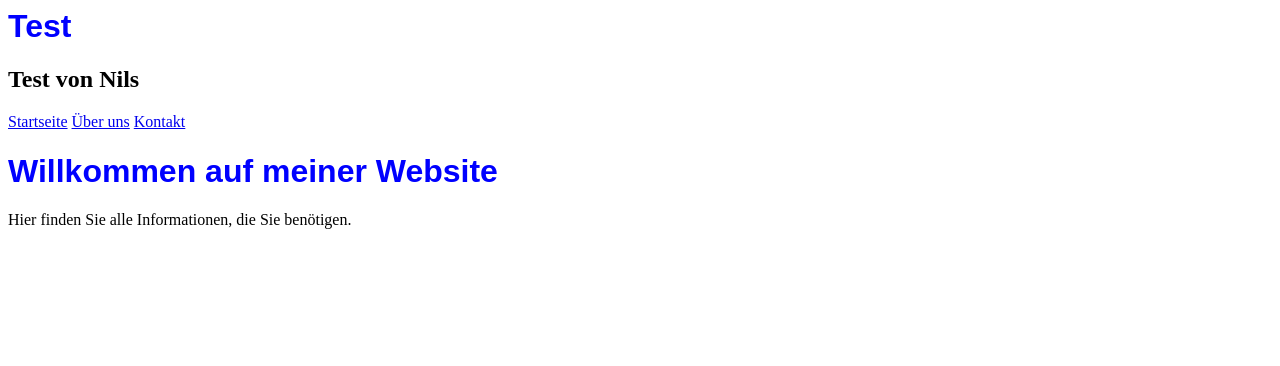
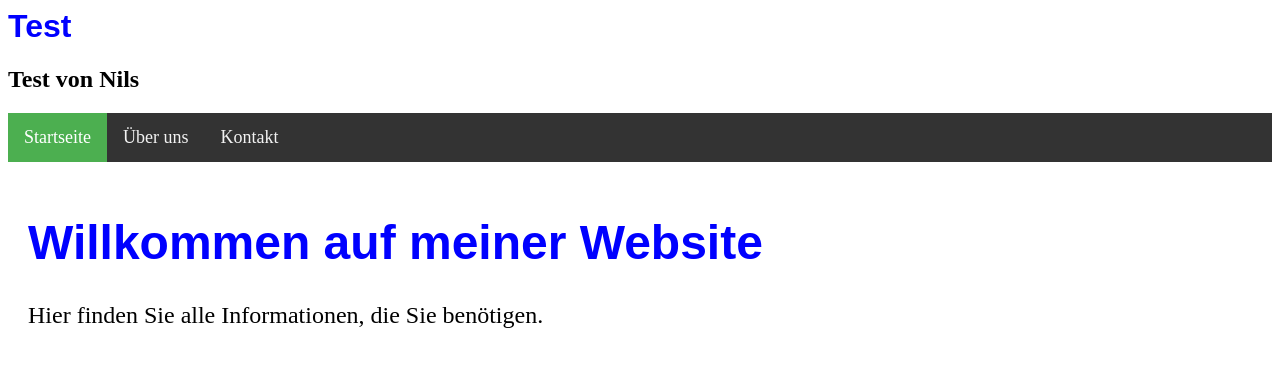
Before and after one commit to Timon-Okle/AL4_Enes_Luca_TimonO_Nils, a plain HTML site: page index.html in a window 1280 px wide. Drawn offline with Linux system fonts and the light colour scheme.

Commit message:
Update style.css

```diff
--- a/style.css
+++ b/style.css
@@ -2,3 +2,43 @@ h1 {
   color: blue;
   font-family: 'Avenir', sans-serif;
 }
+    /* Styles für die Navbar */
+    .navbar {
+      background-color: #333;
+      overflow: hidden;
+      font-size: 18px;
+    }
+
+    .navbar a {
+      float: left;
+      display: block;
+      color: #f2f2f2;
+      text-align: center;
+      padding: 14px 16px;
+      text-decoration: none;
+    }
+
+    .navbar a:hover {
+      background-color: #ddd;
+      color: black;
+    }
+
+    .navbar a.active {
+      background-color: #4CAF50;
+      color: white;
+    }
+
+    /* Styles für das Hauptinhalt */
+    .content {
+      padding: 20px;
+      font-size: 24px;
+    }
+
+    /* Styles für das Responsive Design */
+    @media screen and (max-width: 600px) {
+      .navbar a {
+        float: none;
+        display: block;
+        text-align: left;
+      }
+    }
```
